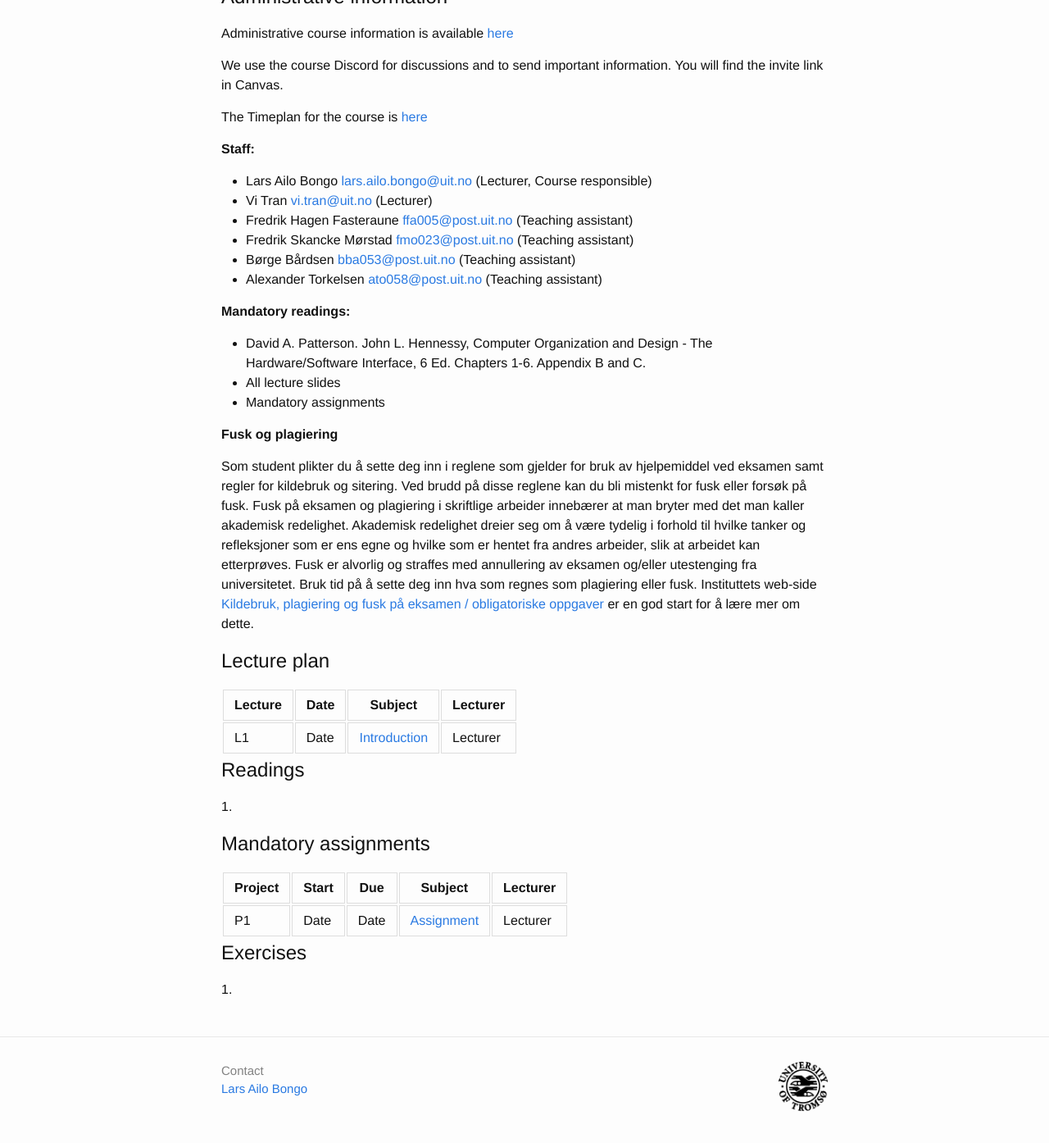
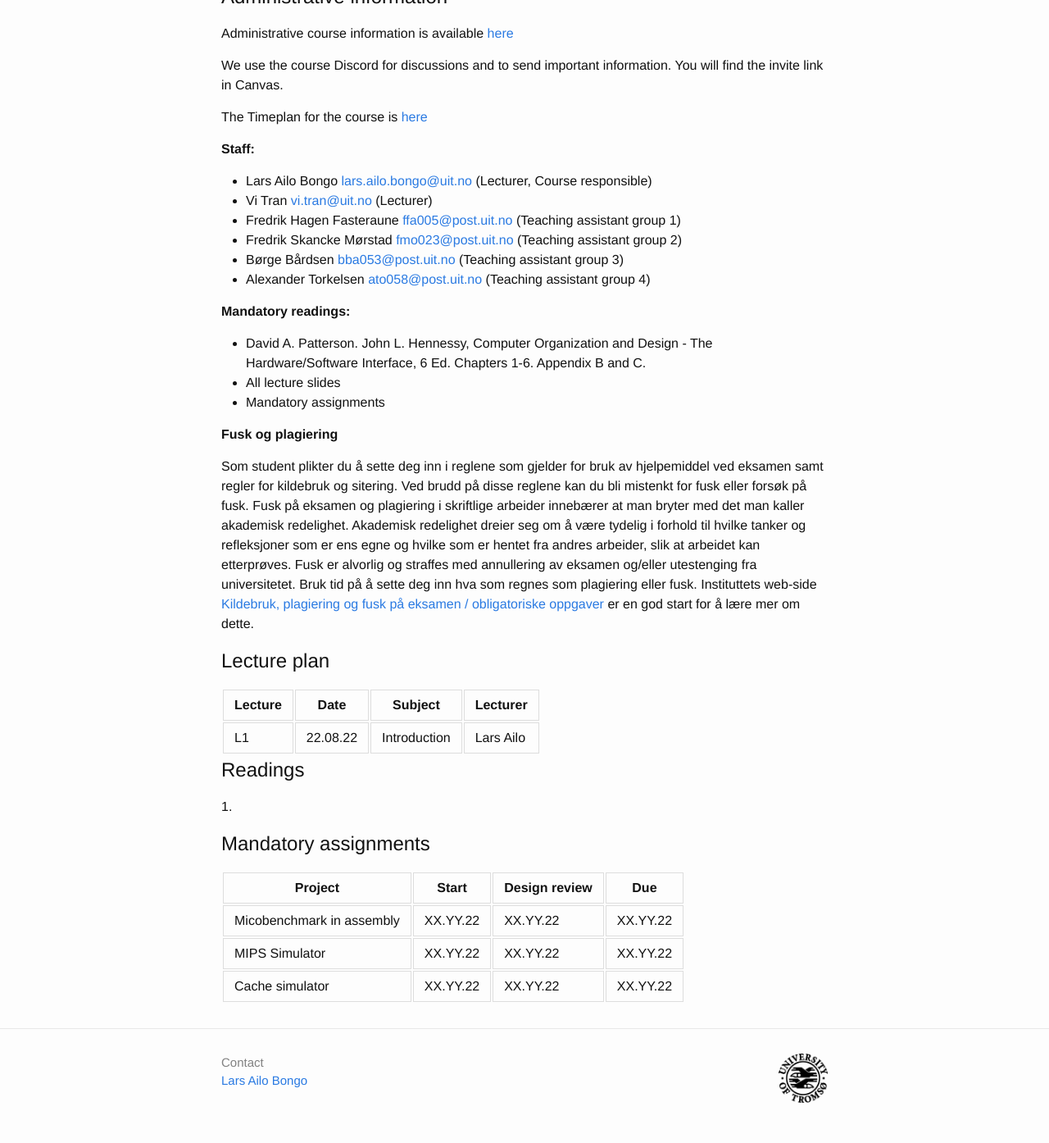
Before and after one commit to uit-inf-2200-f22/uit-inf-2200-f22.github.io, a Jekyll site: the page built from index.md, in a window 1280 px wide and 1400 px high, scrolled down 295 px. Shown: the top 1394 px of the window at 82% size. Built offline with Jekyll 4.4.1, drawn with Linux system fonts in a browser that asks for light colours; our own code applies the rules of GitHub Pages for plain Markdown files.

Commit message:
Update index.md

```diff
--- a/index.md
+++ b/index.md
@@ -13,10 +13,10 @@ The Timeplan for the course is [here](https://timeplan.uit.no/emne_timeplan.php?
 **Staff:**
 * Lars Ailo Bongo <lars.ailo.bongo@uit.no> (Lecturer, Course responsible)
 * Vi Tran <vi.tran@uit.no> (Lecturer)
-* Fredrik Hagen Fasteraune <ffa005@post.uit.no> (Teaching assistant)
-* Fredrik Skancke Mørstad <fmo023@post.uit.no>  (Teaching assistant)
-* Børge Bårdsen <bba053@post.uit.no> (Teaching assistant)
-* Alexander Torkelsen <ato058@post.uit.no> (Teaching assistant)
+* Fredrik Hagen Fasteraune <ffa005@post.uit.no> (Teaching assistant group 1)
+* Fredrik Skancke Mørstad <fmo023@post.uit.no>  (Teaching assistant group 2)
+* Børge Bårdsen <bba053@post.uit.no> (Teaching assistant group 3)
+* Alexander Torkelsen <ato058@post.uit.no> (Teaching assistant group 4)
 
 **Mandatory readings:**
 * David A. Patterson. John L. Hennessy, Computer Organization and Design - The Hardware/Software Interface, 6 Ed. Chapters 1-6. Appendix B and C.
@@ -30,8 +30,8 @@ Som student plikter du å sette deg inn i reglene som gjelder for bruk av hjelpe
 ## Lecture plan
 
 | Lecture   	| Date		    | Subject	  | Lecturer |
-|-----------|-----------|-----------|----------|
-| L1  | Date | [Introduction](lectures/01-introduction.pptx) | Lecturer |
+|-------------|-------------|-----------|----------|
+| L1  | 22.08.22 | Introduction | Lars Ailo |
 
 ## Readings
 
@@ -39,10 +39,8 @@ Som student plikter du å sette deg inn i reglene som gjelder for bruk av hjelpe
 
 ## Mandatory assignments
 
-| Project |	Start      | Due     | Subject | Lecturer |
-|---------|------------|---------|----------|---------|
-| P1 	    | Date       | Date     | [Assignment](URL) | Lecturer
-
-## Exercises
-
-1.
+| Project |	Start      | Design review | Due |
+|---------|------------|---------------|-----|
+| Micobenchmark in assembly | XX.YY.22 | XX.YY.22 | XX.YY.22 |
+| MIPS Simulator            | XX.YY.22 | XX.YY.22 | XX.YY.22 |
+| Cache simulator           | XX.YY.22 | XX.YY.22 | XX.YY.22 |
```
